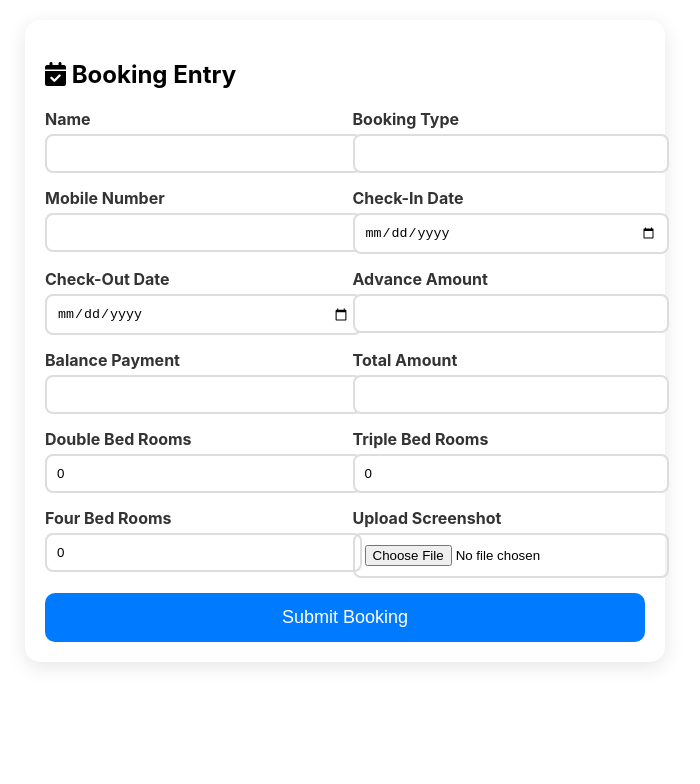
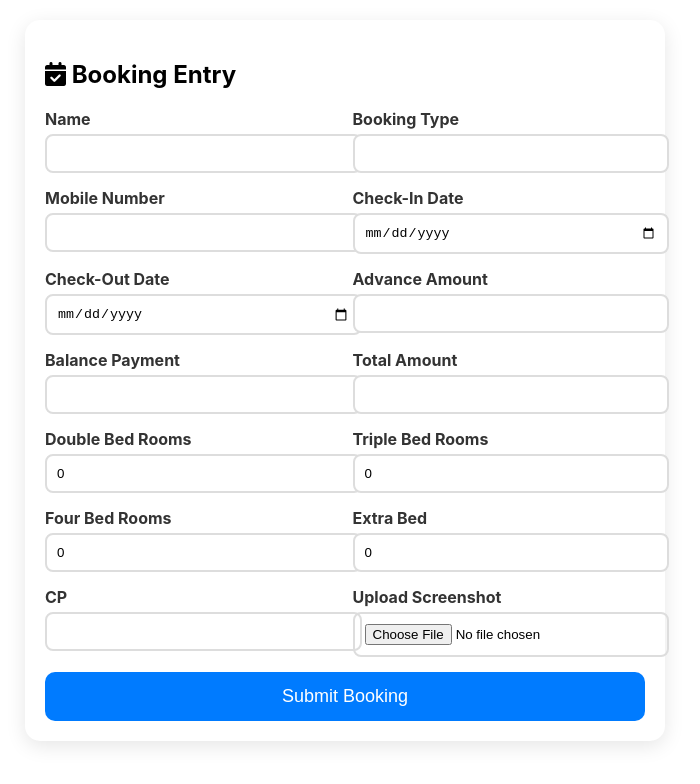
Before and after one commit to manojrajm/frontdesk, a React (Create React App) app: page /booking-entry in a window 1280 px wide. Shown: the top 784 px of the page, without its empty margins (295-995 px from the left). Built offline with nearby package versions, Linux system fonts and the light colour scheme.

Commit message:
modify bookings

```diff
--- a/src/components/BookingDetails.js
+++ b/src/components/BookingDetails.js
@@ -228,6 +228,8 @@ export default function BookingDetails() {
                 <Th>Total Amount</Th>
                 <Th>Advance</Th>
                 <Th>Balance</Th>
+                <Th>extraBed</Th>
+                <Th>cp</Th>
                 <Th>Screenshot</Th>
                 <Th>Action</Th>
               </tr>
@@ -250,6 +252,8 @@ export default function BookingDetails() {
                   <Td>{booking.totalAmount}</Td>
                   <Td>{booking.advanceAmount}</Td>
                   <Td>{booking.balanceAmount}</Td>
+                  <Td>{booking.extraBed}</Td>
+                  <Td>{booking.cp}</Td>
                   <Td>
                     {booking.screenshot ? (
                       <ScreenshotImage
--- a/src/components/BookingEntry.js
+++ b/src/components/BookingEntry.js
@@ -20,7 +20,7 @@ const Form = styled.form`
   gap: 15px;
 
   @media (max-width: 600px) {
-    grid-template-columns: 1fr; /* Stack inputs on small screens */
+    grid-template-columns: 1fr;
   }
 `;
 
@@ -39,7 +39,7 @@ const Input = styled.input`
   padding: 10px;
   border: 2px solid #ddd;
   border-radius: 8px;
-  width: 100%; /* Ensure inputs take full width */
+  width: 100%;
 `;
 
 const ErrorText = styled.span`
@@ -63,7 +63,7 @@ const SubmitButton = styled.button`
   }
 
   @media (max-width: 600px) {
-    grid-column: span 1; /* Make it full-width on mobile */
+    grid-column: span 1;
   }
 `;
 
@@ -77,8 +77,10 @@ export default function BookingEntry() {
     advanceAmount: "",
     balanceAmount: "",
     totalAmount: "",
+    extraBed: 0, // NEW FIELD
+    cp: "", // NEW FIELD
     rooms: { double: 0, triple: 0, four: 0 },
-    screenshot: null, // Base64 Image
+    screenshot: null,
   });
 
   const [dateError, setDateError] = useState("");
@@ -148,6 +150,8 @@ export default function BookingEntry() {
         advanceAmount: "",
         balanceAmount: "",
         totalAmount: "",
+        extraBed: 0,
+        cp: "",
         rooms: { double: 0, triple: 0, four: 0 },
         screenshot: null,
       });
@@ -203,40 +207,31 @@ export default function BookingEntry() {
           <Label>Total Amount</Label>
           <Input type="number" name="totalAmount" value={formData.totalAmount} onChange={handleChange} required />
         </FormGroup>
+
         <FormGroup>
           <Label>Double Bed Rooms</Label>
-          <Input
-            type="number"
-            name="double"
-            value={formData.rooms.double}
-            onChange={handleChange}
-            min="0"
-          />
+          <Input type="number" name="double" value={formData.rooms.double} onChange={handleChange} min="0" />
         </FormGroup>
 
         <FormGroup>
           <Label>Triple Bed Rooms</Label>
-          <Input
-            type="number"
-            name="triple"
-            value={formData.rooms.triple}
-            onChange={handleChange}
-            min="0"
-          />
+          <Input type="number" name="triple" value={formData.rooms.triple} onChange={handleChange} min="0" />
         </FormGroup>
 
         <FormGroup>
           <Label>Four Bed Rooms</Label>
-          <Input
-            type="number"
-            name="four"
-            value={formData.rooms.four}
-            onChange={handleChange}
-            min="0"
-          />
+          <Input type="number" name="four" value={formData.rooms.four} onChange={handleChange} min="0" />
         </FormGroup>
 
+        <FormGroup>
+          <Label>Extra Bed</Label>
+          <Input type="number" name="extraBed" value={formData.extraBed} onChange={handleChange} min="0" />
+        </FormGroup>
 
+        <FormGroup>
+          <Label>CP </Label>
+          <Input type="text" name="cp" value={formData.cp} onChange={handleChange} />
+        </FormGroup>
 
         <FormGroup>
           <Label>Upload Screenshot</Label>
```
